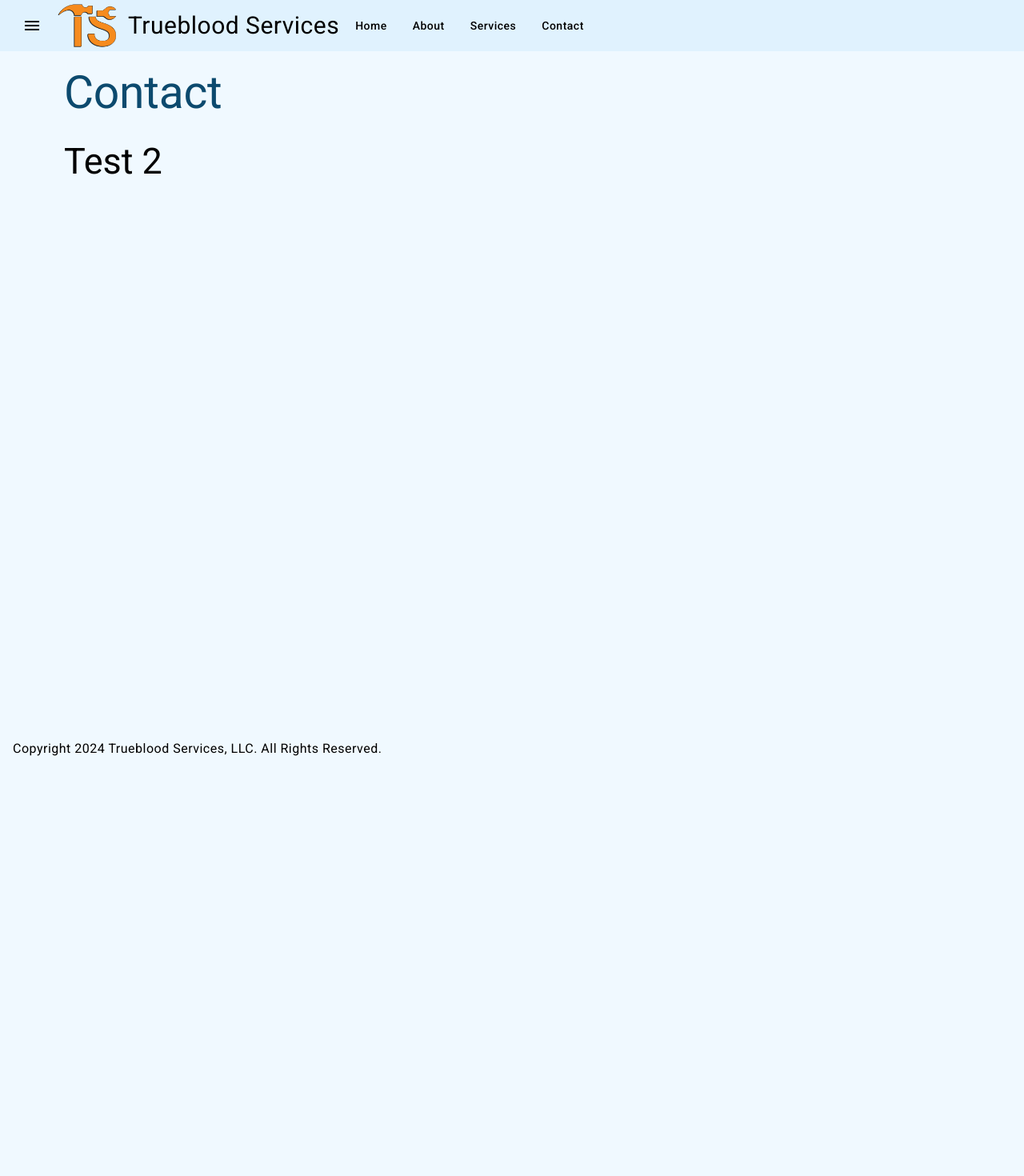
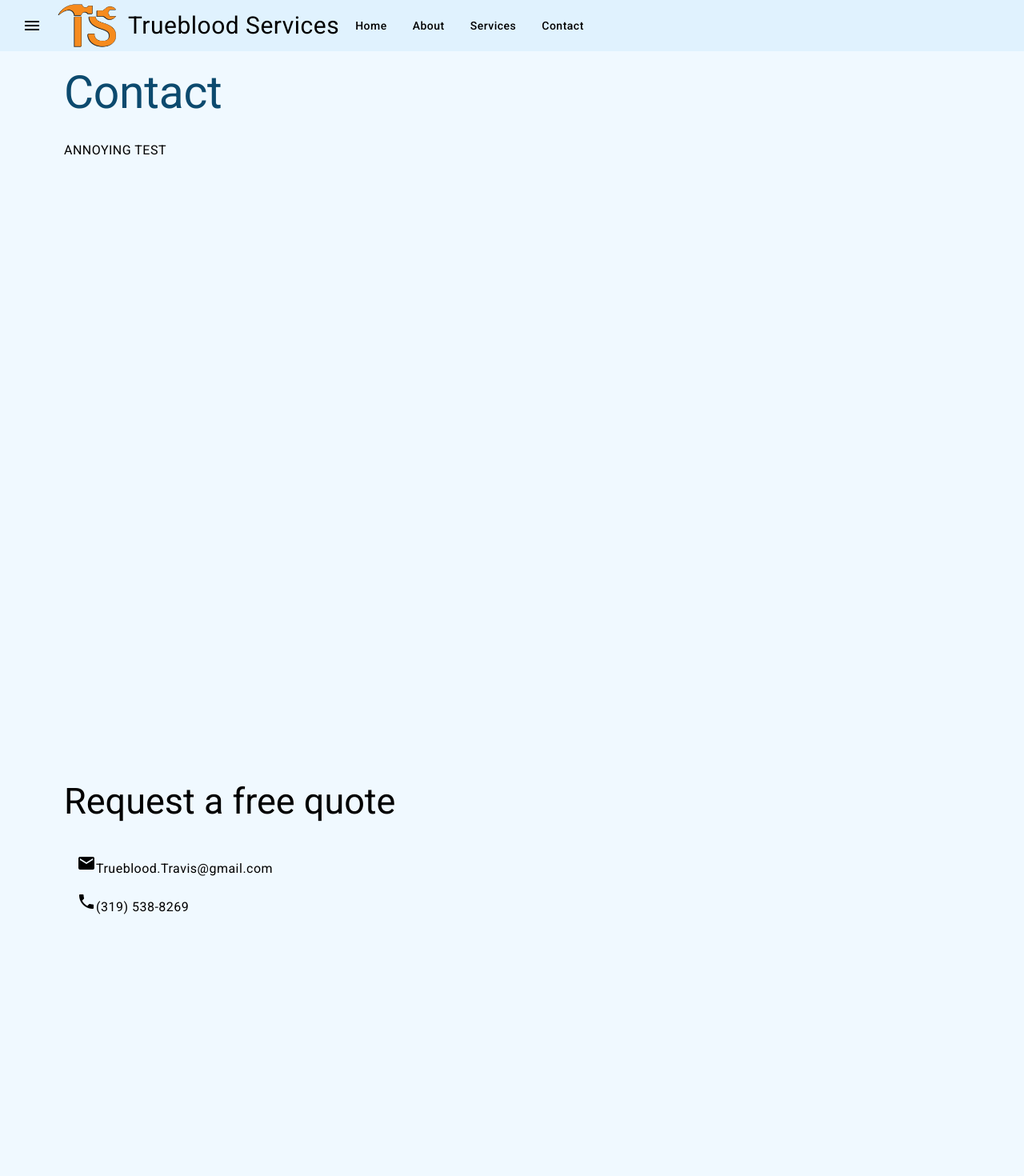
Before and after one commit to ssankey3590/trueblood-frontend, an Angular app: page /contact in a window 1280 px wide. Shown: the top 1470 px of the page at 80% size. Before the commit the page ends 968 px from the top, so only its background shows below. Built offline with nearby package versions, Linux system fonts and the light colour scheme.

Commit message:
updating info

```diff
--- a/src/app/components/hero/hero.component.html
+++ b/src/app/components/hero/hero.component.html
@@ -1,6 +1,7 @@
 <div class="hero-container justify-center items-center flex bg-sky-800 rounded-2xl">
   <div class="text-center text-white">
     <h2 class="text-2xl">Trueblood Services</h2>
-    <p class="font-bold">Bold FONT!!!</p>
+    <p>(319) 538-8269</p>
+    <button mat-raised-button [routerLink]="'/contact'" [fragment]="'quote'">Free Quote</button>
   </div>
 </div>
--- a/src/app/pages/contact-page/contact-page.component.html
+++ b/src/app/pages/contact-page/contact-page.component.html
@@ -1,3 +1,16 @@
 <app-page-template [title]="'Contact'">
-  <h2>Test 2</h2>
+  <div [style.height]="'100vh'">
+    <p>ANNOYING TEST</p>
+  </div>
+  <div id="quote" [style.height]="'100vh'">
+    <h2>Request a free quote</h2>
+    <mat-list>
+      <mat-list-item>
+        <a href="mailto:trueblood.travis@gmail.com"><mat-icon>email</mat-icon>Trueblood.Travis&#64;gmail.com</a>
+      </mat-list-item>
+      <mat-list-item>
+        <a href="tel:+1.3195388269"><mat-icon>phone</mat-icon>(319) 538-8269</a>
+      </mat-list-item>
+    </mat-list>
+  </div>
 </app-page-template>
```
Also changed, not shown: src/app/components/hero/hero.component.ts (+6 -1 lines), src/app/pages/contact-page/contact-page.component.ts (+11 -3 lines).
